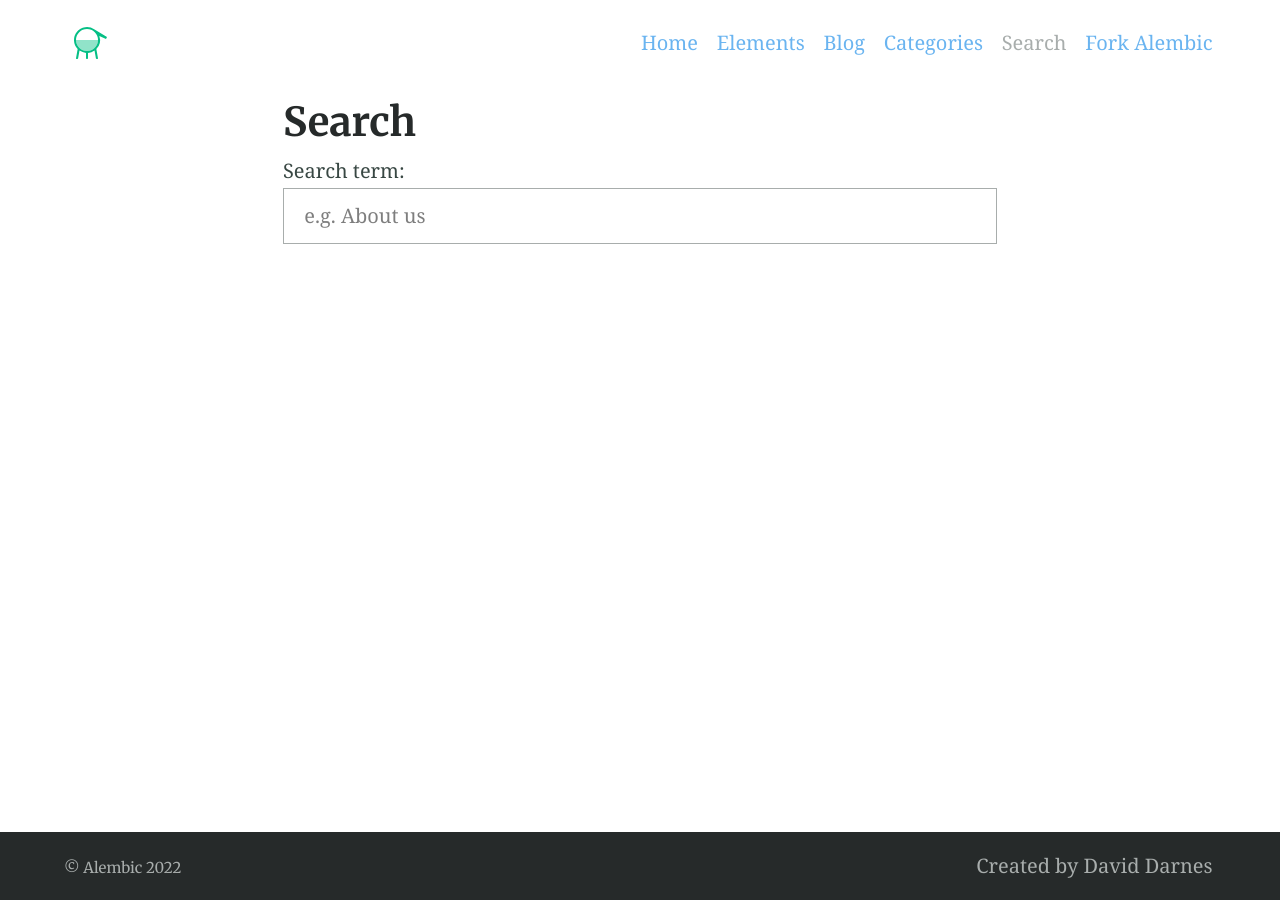
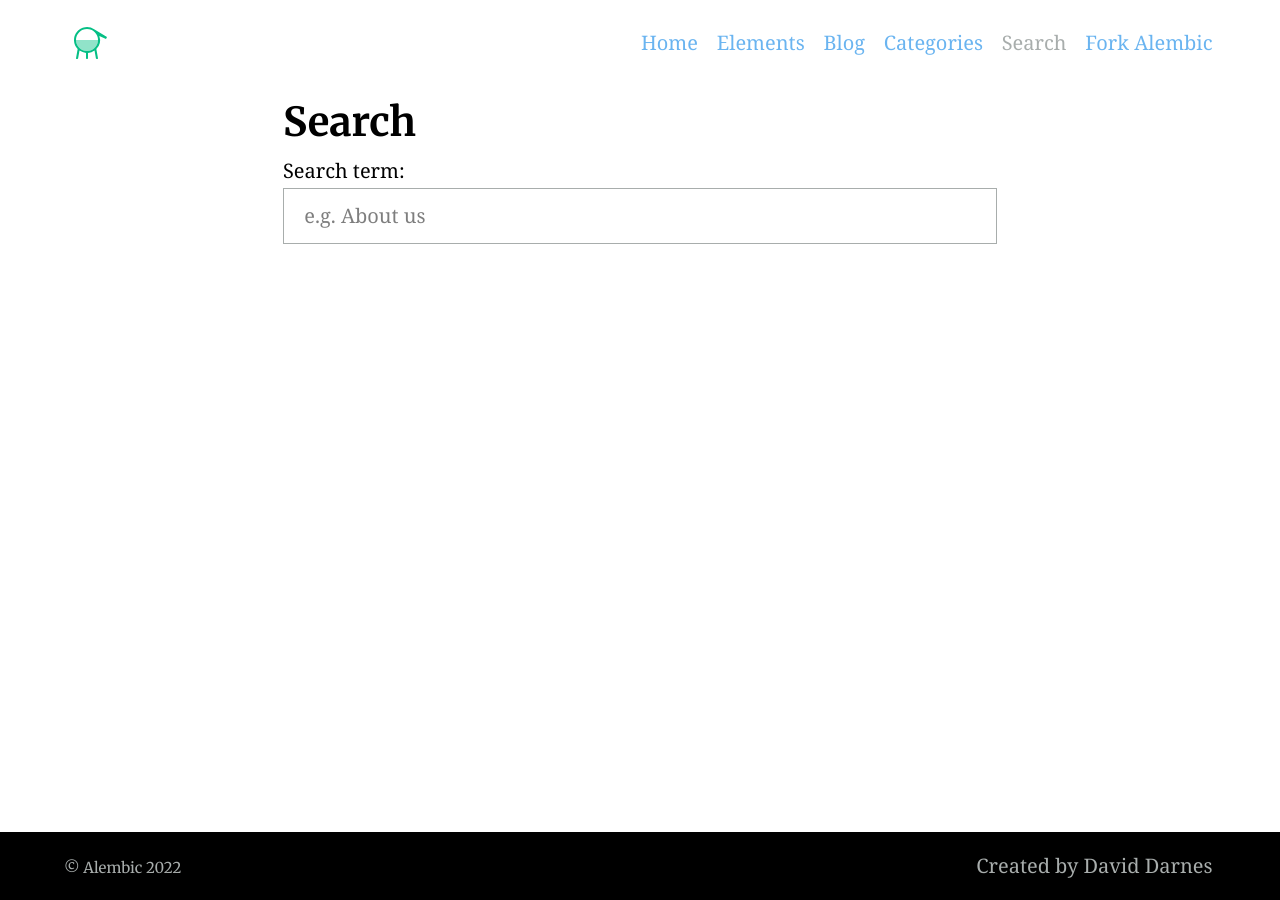
Before and after one commit to yichen14/yichen14.github.io, a Jekyll site: the page built from search.md, in a window 1280 px wide. Built offline with Jekyll 4.4.1, drawn with Linux system fonts in a browser that asks for light colours.

```diff
--- a/_sass/_settings.scss
+++ b/_sass/_settings.scss
@@ -5,8 +5,8 @@
 $accentColour: #05bf85 !default;
 
 // Text colours
-$headingColour: #262a2a !default;
-$bodyColour: #384743 !default;
+$headingColour: #000000 !default;
+$bodyColour: #000000 !default;
 $linkColour: #6ab4f0 !default;
 $hoverColour: #008000 !default;
 $focusColour: #fa407a !default;
```
